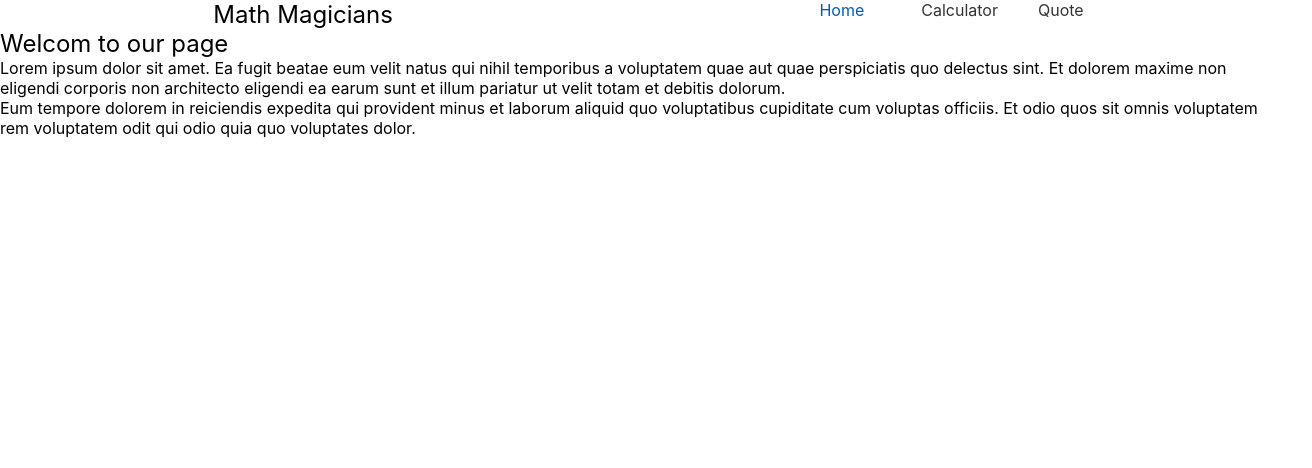
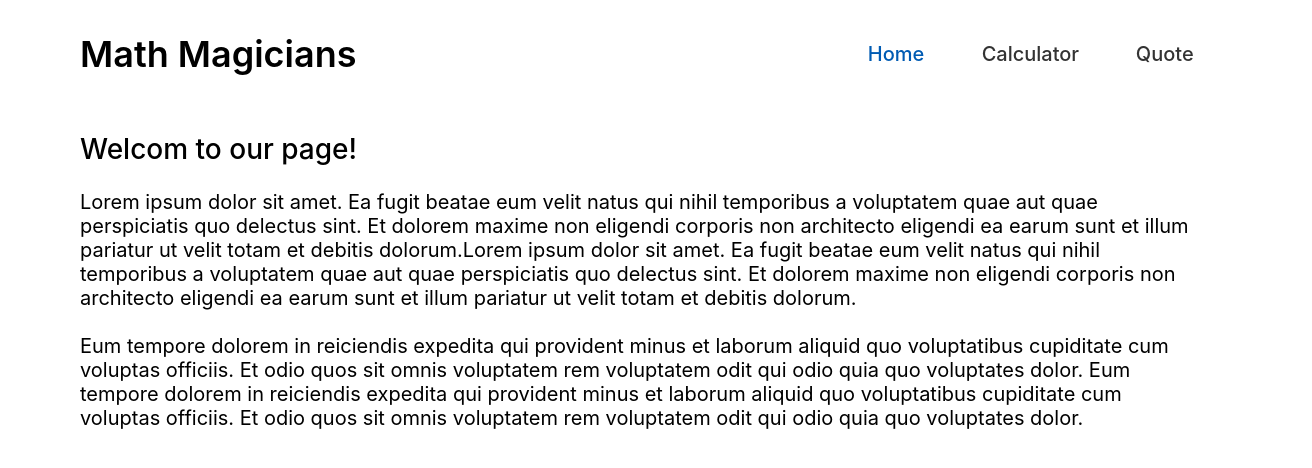
Before and after one commit to mdg0410/Math_Magicians, a React (Create React App) app: page / in a window 1280 px wide. Shown: the top 468 px of the page, 1312 px wide, since content can reach past the window. Built offline with nearby package versions, Linux system fonts and the light colour scheme.

Commit message:
Finish full webside

```diff
--- a/src/components/Navbar.jsx
+++ b/src/components/Navbar.jsx
@@ -9,23 +9,35 @@ const links = [
 
 const Style = {
   display: 'flex',
-  gap: '5vh',
+  width: '35%',
+  fontSize: '20px',
+  fontWeight: '500',
+  padding: '0',
 };
 
 const Nav = {
   display: 'flex',
-  justifyContent: 'space-around',
+  alignItems: 'center',
+  width: '90%',
+  margin: '4vh 0',
+  padding: '0 10vh',
+};
+
+const Title = {
+  display: 'flex',
+  width: '65%',
+  fontSize: '24px',
 };
 
 export default function Navbar() {
   return (
     <nav className="navbar" style={Nav}>
-      <div>
-        <h1> Math Magicians</h1>
+      <div style={Title}>
+        <h1 style={{ fontWeight: '600' }}> Math Magicians</h1>
       </div>
       <ul style={Style}>
         {links.map((link) => (
-          <li key={link.text}>
+          <li key={link.text} style={{ display: 'flex', width: 'auto', justifyContent: 'center' }}>
             <NavLink to={link.path}>{link.text}</NavLink>
           </li>
         ))}
--- a/src/components/quotes.js
+++ b/src/components/quotes.jsx
@@ -62,10 +62,12 @@ function Quotes() {
 
   return (
     <div className="quote-box">
-      <h3 className="quote-heading">Quote</h3>
-      <p className="quote">{data.quote}</p>
-      <p className="author">
-        {data.author}
+      <p className="quote">
+        {data.quote}
+        <span className="author">
+          <> -</>
+          {data.author}
+        </span>
       </p>
     </div>
   );
--- a/src/css/App.css
+++ b/src/css/App.css
@@ -1,4 +1,6 @@
-*,*::before,*::after {
+*,
+*::before,
+*::after {
   box-sizing: inherit;
 }
 
@@ -16,6 +18,7 @@ form {
   margin: 0;
   padding: 0;
   font-weight: normal;
+  justify-content: space-between;
 }
 
 ol,
--- a/src/css/quotes.css
+++ b/src/css/quotes.css
@@ -2,27 +2,24 @@
 .quote-box {
   display: flex;
   flex-direction: column;
-  width: 30%;
-  padding: 1vh;
+  align-items: center;
+  width: 90%;
+  padding: 10vh;
   gap: 2vh;
 }
 
 .quote {
-  color: green;
+  color: rgb(8, 8, 8);
   font-weight: 500;
-  font-size: 20px;
+  font-size: 28px;
 }
 
 .error {
   color: red;
 }
 
-.quote-heading {
-  font-weight: 500;
-  font-size: 30px;
-}
-
 .author {
   font-style: italic;
-  font-size: 16px;
+  font-size: 24px;
+  font-weight: 500;
 }
--- a/src/routes/Calculator.jsx
+++ b/src/routes/Calculator.jsx
@@ -3,14 +3,16 @@ import CalculatorComponent from '../components/calculator';
 
 const style = {
   display: 'flex',
-  width: '100%',
+  width: '90%',
+  padding: '4vh 10vh',
+  justifyContent: 'space-evenly',
 };
 
 export default function Calculator() {
   return (
     <div style={style}>
       <div>
-        <h2>Let&apos;s Do Some Math</h2>
+        <h2 style={{ fontSize: '30px' }}>Let&apos;s Do Some Math</h2>
       </div>
       <CalculatorComponent />
     </div>
--- a/src/routes/Home.jsx
+++ b/src/routes/Home.jsx
@@ -1,17 +1,32 @@
 import React from 'react';
+
+const home = {
+  dispay: 'flex',
+  padding: '3vh 10vh',
+  fontSize: '20px',
+
+};
 
 export default function Home() {
   return (
-    <div className="Home">
-      <h2>Welcom to our page</h2>
+    <div style={home}>
+      <h2 style={{ fontSize: '28px', fontWeight: '500' }}>Welcom to our page!</h2>
+      <br />
       <p>
         Lorem ipsum dolor sit amet. Ea fugit beatae eum velit natus qui nihil temporibus
         a voluptatem quae aut quae perspiciatis quo delectus sint. Et dolorem maxime non eligendi
         corporis non architecto eligendi ea earum sunt et illum pariatur ut velit totam et debitis
+        dolorum.Lorem ipsum dolor sit amet. Ea fugit beatae eum velit natus qui nihil temporibus
+        a voluptatem quae aut quae perspiciatis quo delectus sint. Et dolorem maxime non eligendi
+        corporis non architecto eligendi ea earum sunt et illum pariatur ut velit totam et debitis
         dolorum.
       </p>
+      <br />
       <p>
         Eum tempore dolorem in reiciendis expedita qui provident minus et laborum aliquid
+        quo voluptatibus cupiditate cum voluptas officiis. Et odio quos sit omnis
+        voluptatem rem voluptatem odit qui odio quia quo voluptates dolor. Eum tempore
+        dolorem in reiciendis expedita qui provident minus et laborum aliquid
         quo voluptatibus cupiditate cum voluptas officiis. Et odio quos sit omnis
         voluptatem rem voluptatem odit qui odio quia quo voluptates dolor.
       </p>
```
